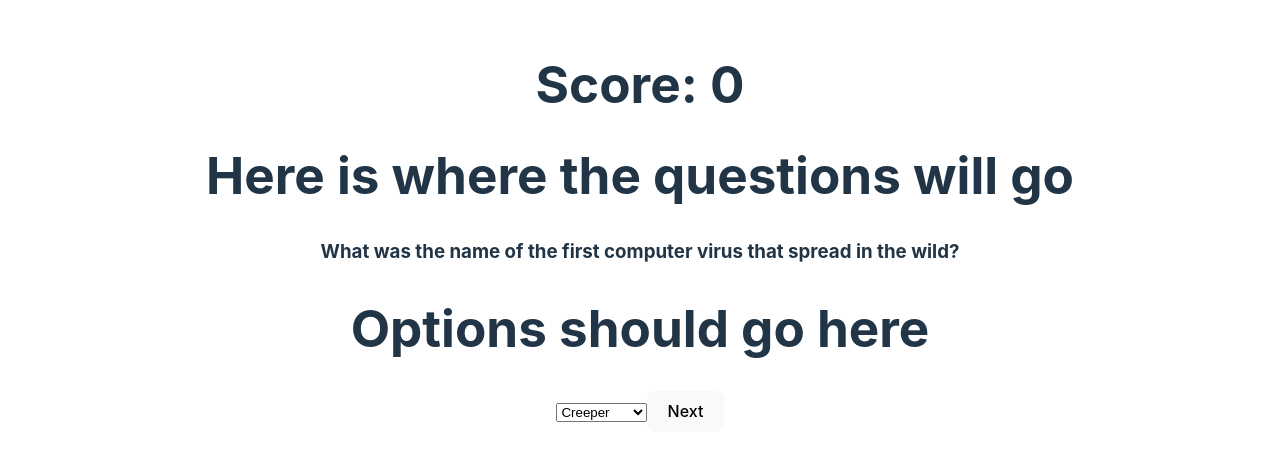
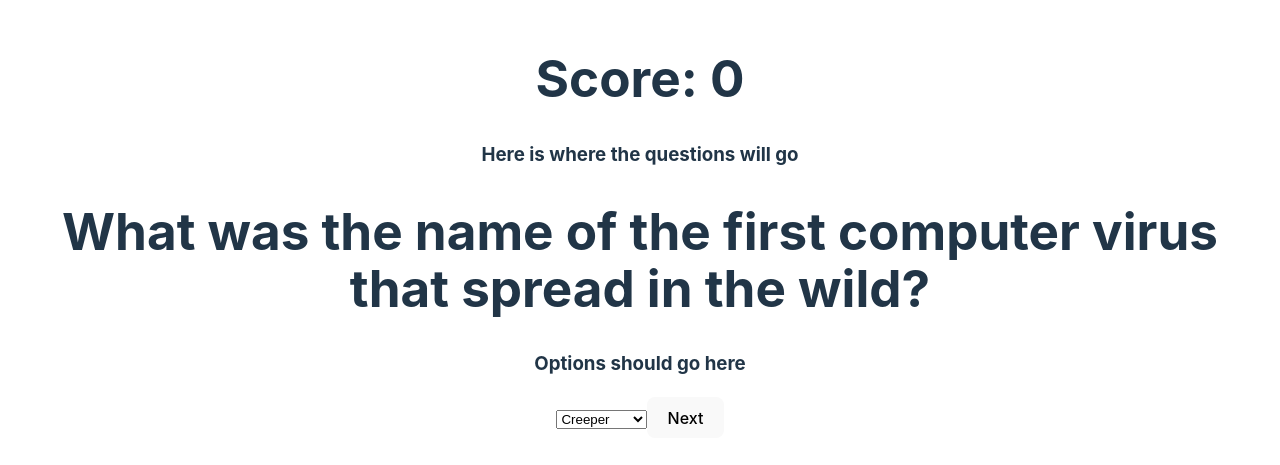
Before and after one commit to xiaowuuu/interactive_quiz, a React (Vite) app: page / in a window 1280 px wide. Shown: the part 173-638 px from the top of the page. Built offline with nearby package versions, Linux system fonts and the light colour scheme.

Commit message:
reformat, set alert when question reachs end of quiz

```diff
--- a/src/components/Options.jsx
+++ b/src/components/Options.jsx
@@ -11,7 +11,7 @@ function Options({ options, handleAnswerSelect }) {
 
     return (
         <>
-      <h1>Options should go here</h1>
+            <h3>Options should go here</h3>
             <select onChange={(e) => changeSelected(e.target.value)}>
                 {optionItems}
             </select>
--- a/src/components/Question.jsx
+++ b/src/components/Question.jsx
@@ -1,13 +1,13 @@
 import Options from "./Options";
 
 function Question({ question, options, handleAnswerSelect }) {
-  return (
-    <>
-      <h1>Here is where the questions will go</h1>
-      <h3>{question.question}</h3>
-      <Options options={options} handleAnswerSelect={handleAnswerSelect} />
-    </>
-  );
+    return (
+        <>
+            <h3>Here is where the questions will go</h3>
+            <h1>{question.question}</h1>
+            <Options options={options} handleAnswerSelect={handleAnswerSelect} />
+        </>
+    );
 }
 
 export default Question;
--- a/src/containers/QuizContainer.jsx
+++ b/src/containers/QuizContainer.jsx
@@ -1,5 +1,6 @@
 import Question from "../components/Question";
 import { useState } from "react";
+
 
 function QuizContainer() {
     const [currentQuestionIndex, setCurrentQUestionIndex] = useState(0);
@@ -38,7 +39,10 @@ function QuizContainer() {
         if (currentQuestionIndex < questions.length - 1) {
             setCurrentQUestionIndex(currentQuestionIndex + 1);
         } else {
-      console.log("you reached the end");
+            alert(`Your final score is ${score}`);
+
+
+
         }
     };
 
```
Lines whose indentation alone changed are shown as unchanged.
